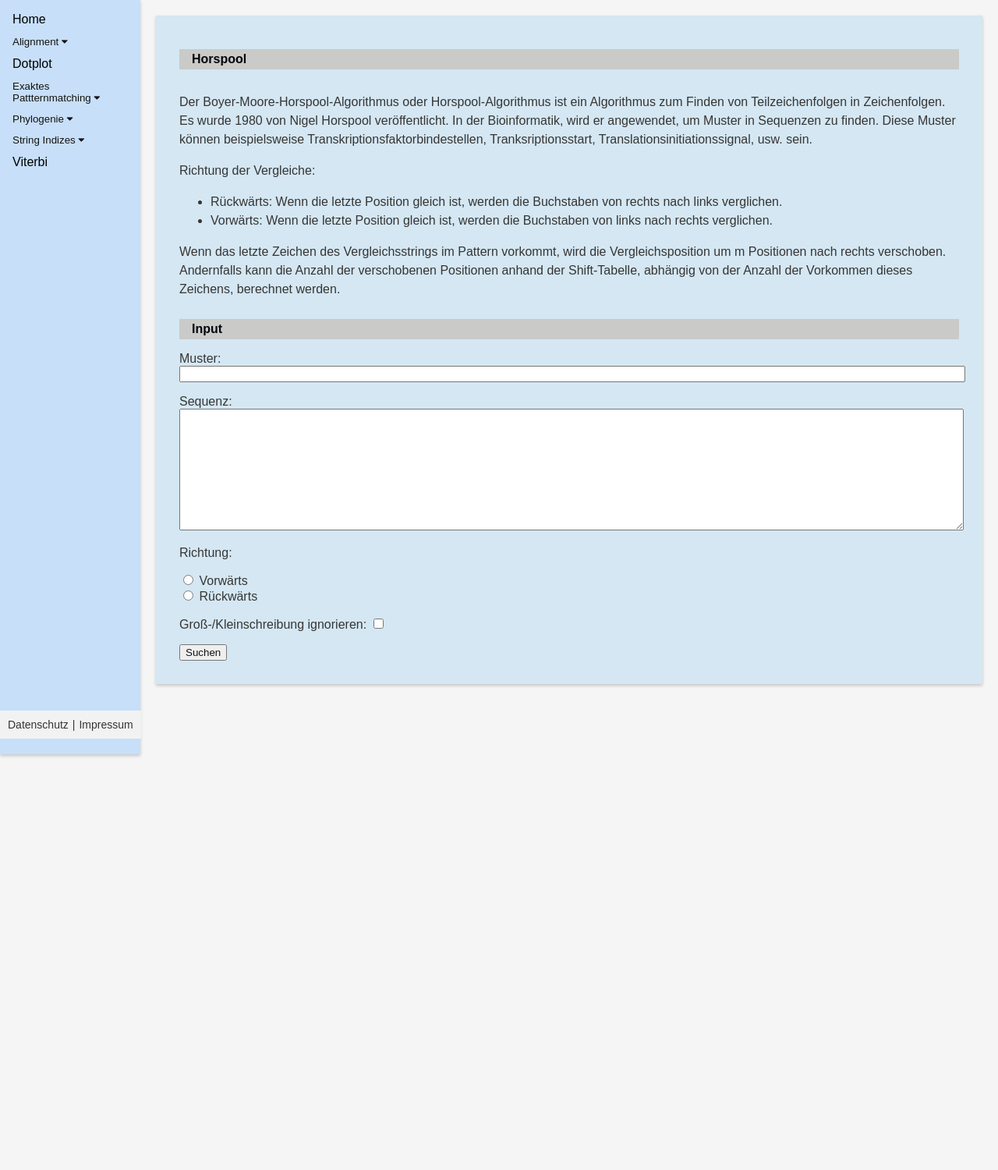
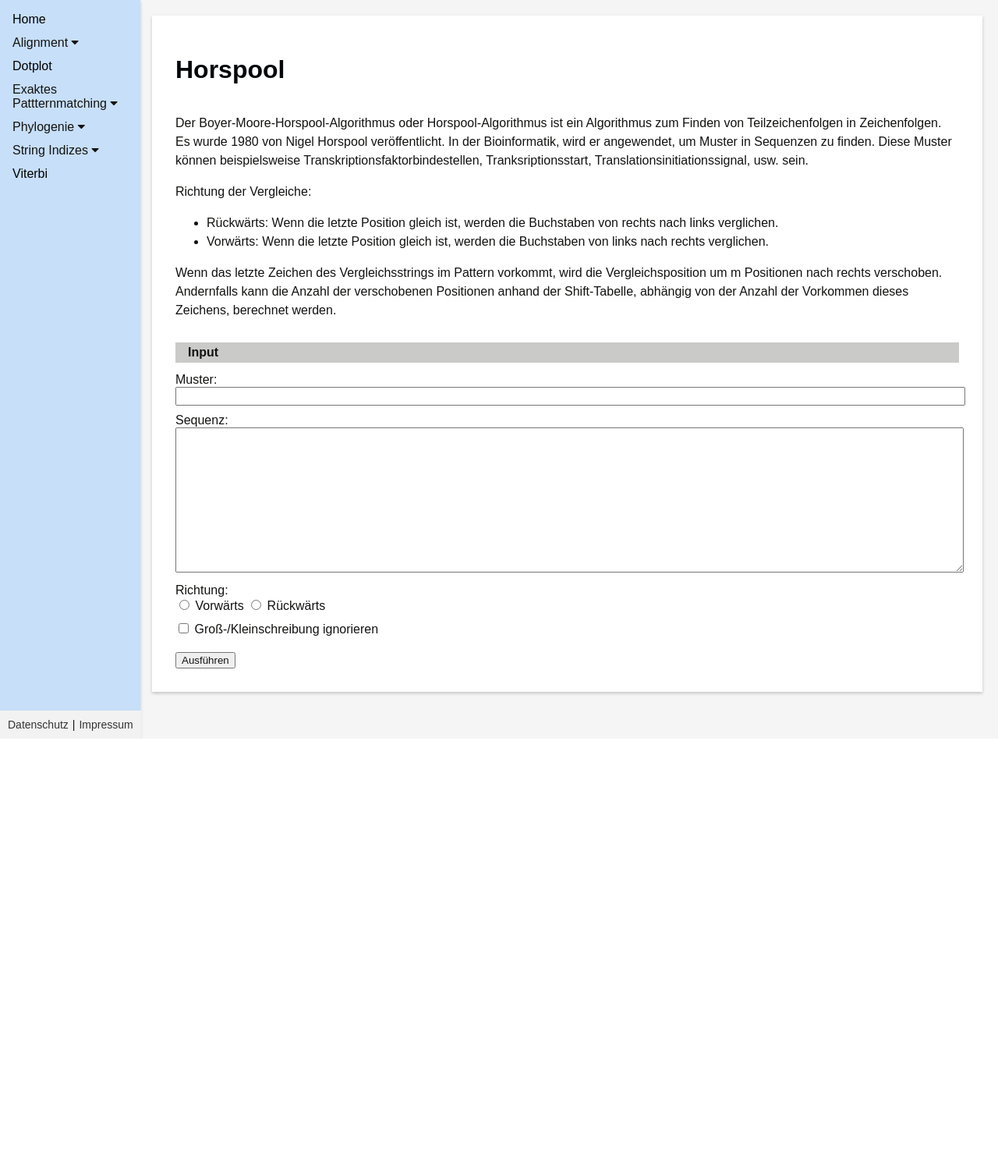
Before and after one commit to ngdqtram99/bioinformatics-hub, a Django app: page /horspool/ in a window 1280 px wide. Shown: the whole page at 78% size. After the commit the page ends 947 px from the top, so only its background shows below. Run offline with Django 4.2, Linux system fonts and the light colour scheme.

Commit message:
Makes some changes with design of the websites

```diff
--- a/webapp/forms.py
+++ b/webapp/forms.py
@@ -35,12 +35,25 @@ class HorspoolForm(forms.Form):
 class DotplotForm(forms.Form):
     sequence1 = forms.CharField(label = "Sequenz 1", max_length=200, widget=forms.TextInput(attrs={"class": "max-width-input"}))
     sequence2 = forms.CharField(label = "Sequenz 2", max_length=200, widget=forms.TextInput(attrs={"class": "max-width-input"}))
+    ignore_case_choice = forms.BooleanField(label='Groß-/Kleinschreibung ignorieren', required=False, initial=False, widget=forms.CheckboxInput())
+
+
+    def clean(self):
+        cleaned_data = super().clean()
+        sequence1 = cleaned_data.get('sequence1','')
+        sequence2 = cleaned_data.get('sequence2','')
+        ignore_case_choice = cleaned_data.get('ignore_case_choice')
+        if ignore_case_choice:
+             cleaned_data['sequence1'] = sequence1.lower()
+             cleaned_data['sequence2'] = sequence2.lower()
+        return cleaned_data
 
     def is_valid(self):
         valid = super().is_valid()
 
         sequence1 = self.cleaned_data.get('sequence1', '')
         sequence2 = self.cleaned_data.get('sequence2', '')
+
 
         sequence1_valid = re.match(r'^[A-Za-z]+$', sequence1)
         sequence2_valid = re.match(r'^[A-Za-z]+$', sequence2)
--- a/webapp/static/css/style.css
+++ /dev/null
@@ -1,120 +0,0 @@
-body {
-    font-family: Arial, sans-serif;
-    margin: 0;
-    padding: 0;
-    min-width: 100px;
-    min-height: 1500px;
-    background-color: #f5f5f5;
-    color: #373534;
-    margin: 0px;
-
-  }
-
-  .sidebar {
-    background-color: #c7dff8;
-    width: 160px;
-    padding: 10px;
-    box-shadow: 0 2px 4px 0 rgba(0,0,0,0.2);
-    height: 100vh;
-    float: left;
-  }
-
-  .menu-item {
-    display: block;
-    padding: 6px;
-    text-decoration: none;
-    color: black;
-  }
-
-  .menu-item:hover {
-    background-color:  #88bdf5;
-  }
-
-  .accordion-btn {
-    width: 100%;
-    border: none;
-    text-align: left;
-    padding: 6px;
-    background-color: transparent;
-    cursor: pointer;
-  }
-  .accordion-btn:hover {
-    background-color:  #88bdf5;
-  }
-
-  .accordion-content {
-    display: none;
-    padding-left: 10px;
-  }
-
-  .accordion-btn.active {
-    background-color: #007bff;
-    color: white;
-  }
-
-  .content {
-    margin-left: 175px;
-    padding: 20px;
-    max-height: 90vh;
-    overflow: auto;
-  }
-
-footer {
-    position: fixed;
-    bottom: 0;
-    left: 0;
-    padding: 10px;
-    background-color: #f2f2f2;
-    display: flex;
-    align-items: center;
-  }
-
-footer a {
-    text-decoration: none;
-    color: #333;
-    font-size: 14px;
-  }
-
-  .vertical-bar {
-    margin: 0 5px;
-    font-size: 14px;
-  }
-
-  .description {
-      display: inline-block;
-      line-height: 150%;
-      vertical-align: top;
-
-  }
-
-h2 {
-      background-color: #cacac8;
-      font-size: 100%;
-      font-weight: bold;
-      padding: 3pt 0pt 3pt 12pt;
-      padding-top: 3pt;
-      padding-right: 0pt;
-      padding-bottom: 3pt;
-      padding-left: 12pt;
-
-
-  }
-
-h1 {
-      color: #03060a;
-
-  }
-
-button {
-      font-family: Arial,"Helvetica Narrow",sans-serif;
-      color: #131211;
-}
-
-div.algo {
-      display: block;
-      position: sticky;
-      margin: 0px;
-      padding: 30px;
-      background-color: #d4e7f3;
-      box-shadow: 0 2px 4px 0 rgba(0,0,0,0.2);
-}
--- a/webapp/static/css/styles.css
+++ b/webapp/static/css/styles.css
@@ -2,11 +2,10 @@ body {
     font-family: Arial, sans-serif;
     margin: 0;
     padding: 0;
-    min-width: 100px;
-    min-height: 1500px;
     background-color: #f5f5f5;
-    color: #373534;
+    color: #131211;
     margin: 0px;
+
 
   }
 
@@ -17,6 +16,7 @@ body {
     box-shadow: 0 2px 4px 0 rgba(0,0,0,0.2);
     height: 100vh;
     float: left;
+    position:fixed
   }
 
   .menu-item {
@@ -37,6 +37,7 @@ body {
     padding: 6px;
     background-color: transparent;
     cursor: pointer;
+    font-size: medium;
   }
   .accordion-btn:hover {
     background-color:  #88bdf5;
@@ -115,6 +116,32 @@ div.algo {
       position: sticky;
       margin: 0px;
       padding: 30px;
-      background-color: #d4e7f3;
+      background-color: #ffffff;
       box-shadow: 0 2px 4px 0 rgba(0,0,0,0.2);
 }
+
+.error-message {
+  color: red;
+  font-style: italic;
+  font-size: small;
+}
+
+.has-error .max-width-input {
+  border: 1px solid red; /* Optionally, add a red border to the input field on error */
+}
+
+/* Add margin or padding to the container element that wraps the form fields */
+.form-field {
+  margin-bottom: 10px; /* Add space between each form field */
+}
+
+.button-container {
+  margin-top: 20px; /* Add space between the form fields and the button */
+}
+
+.max-width-input {
+  font-family: Arial, sans-serif;
+  font-size: inherit;
+  font-weight: inherit;
+
+}
--- a/webapp/templates/base.html
+++ b/webapp/templates/base.html
@@ -1,82 +1,10 @@
 {% load static %}
 <!DOCTYPE html>
 <html>
-<style>
-footer {
-  position: fixed;
-  bottom: 0;
-  left: 0;
-  padding: 10px;
-  background-color: #f2f2f2;
-  display: flex; /* Use flexbox to align items horizontally */
-  align-items: center; /* Center items vertically within the footer */
-}
 
-footer a {
-  text-decoration: none;
-  color: #333;
-  font-size: 14px;
-}
-
-.vertical-bar {
-  margin: 0 5px; /* Add some space on the left and right of the vertical bar */
-  font-size: 14px;
-}
-
-div.description {
-    display: inline-block;
-    line-height: 150%;
-    vertical-align: top;
-
-}
-
-body {
-    min-width: 100px;
-    min-height: 1500px;
-    background-color: #ffffff;
-    color: #373534;
-    margin: 0px;
-    font-family: Arial,"Helvetica Narrow",sans-serif;
-}
-
-h1 {
-    background-color: #cacac8;
-    font-size: 100%;
-    font-weight: bold;
-    padding: 3pt 0pt 3pt 12pt;
-    padding-top: 3pt;
-    padding-right: 0pt;
-    padding-bottom: 3pt;
-    padding-left: 12pt;
-
-
-}
-
-h2 {
-    color: #03060a;
-
-}
-
-button {
-    font-family: Arial,"Helvetica Narrow",sans-serif;
-    color: #131211;
-}
-
-div.algo {
-    display: block;
-    position: sticky;
-    left: 200px;
-    margin: 0px;
-    padding: 30px;
-    background-color: #d4e7f3;
-}
-
-
-
-</style>
 <head>
     <meta name="viewport" content="width=device-width, initial-scale=1">
-    <link rel="stylesheet" href="{% static 'css/style.css' %}">
+    <link rel="stylesheet" href="{% static 'css/styles.css' %}">
     <link rel="stylesheet" href="https://cdnjs.cloudflare.com/ajax/libs/font-awesome/4.7.0/css/font-awesome.min.css">
 </head>
 <body>
@@ -125,11 +53,17 @@ div.algo {
     </div>
 
     <div class="content">
+        <div class = "algo">
         {% block content %}
 
+
+
         {% endblock %}
+    </div>
 
     </div>
+
+
 
     <script src="https://cdnjs.cloudflare.com/ajax/libs/jquery/3.6.0/jquery.min.js"></script>
     <script>
--- a/webapp/templates/horspool.html
+++ b/webapp/templates/horspool.html
@@ -10,8 +10,7 @@
 }
 </style>
 <body>
-  <div class ="algo">
-    <h2>Horspool</h2>
+    <h1>Horspool</h1>
 
     <div class = "description">
     <p>Der Boyer-Moore-Horspool-Algorithmus oder Horspool-Algorithmus ist ein Algorithmus zum Finden von Teilzeichenfolgen in Zeichenfolgen. Es wurde 1980 von Nigel Horspool veröffentlicht. In der Bioinformatik, wird er angewendet, um Muster in Sequenzen zu finden. Diese Muster können beispielsweise Transkriptionsfaktorbindestellen, Tranksriptionsstart, Translationsinitiationssignal, usw. sein.</p>
@@ -28,18 +27,53 @@
 
   </p>
   </div>
-    <h1> Input </h1>
+    <h2> Input </h2>
     <form method="POST" action="{% url 'horspool' %}">
         {% csrf_token %}
-        {{ form.as_p }}
+        <div class="form-field {% if form.pattern.errors %}has-error{% endif %}">
+            <label for="{{ form.pattern.id_for_label }}">Muster:</label>
+            {{ form.pattern }}
+            {% if form.pattern.errors %}
+                <div class="error-message">
+                    {{ form.pattern.errors.as_text }}
+                </div>
+            {% endif %}
+        </div>
+        <div class="form-field {% if form.sequence.errors %}has-error{% endif %}">
+            <label for="{{ form.sequence.id_for_label }}">Sequenz:</label>
+            {{ form.sequence }}
+            {% if form.sequence.errors %}
+                <div class="error-message">
+                    {{ form.sequence.errors.as_text }}
+                </div>
+            {% endif %}
+        </div>
+        <div class="form-field">
+            <label>Richtung:</label>
+            <div>
+                {% for radio in form.direction %}
+                    <label for="{{ radio.id_for_label }}">
+                        {{ radio.tag }}
+                        {{ radio.choice_label }}
+                    </label>
+                {% endfor %}
+            </div>
+        </div>
+        <div class="form-field">
+            {{ form.ignore_case_choice }}
+            <label for="{{ form.ignore_case_choice.id_for_label }}">Groß-/Kleinschreibung ignorieren</label>
+        </div>
 
-        <button type="submit">Suchen</button>
+
+        <div class="button-container">
+            <button type="submit">Ausführen</button>
+        </div>
     </form>
 
 
 
     {% if results is not None %}
-    <h1>Output</h1>
+    <h2>Output</h2>
     <p>Es wurden {{comparisons_count}} Vergleiche gemacht.</p>
     {% if results|length > 0 %}
         <p>Das Muster wurde an folgenden Positionen gefunden:</p>
@@ -63,6 +97,5 @@
 {% endif %}
 
 </body>
-</div>
 {% endblock %}
 </html>
--- a/webapp/templates/overlap.html
+++ b/webapp/templates/overlap.html
@@ -55,10 +55,13 @@
         <p>
           Beschreibung
         </p>
+        <h2> Input </h2>
         <form method="POST" action="{% url 'overlap' %}">
             {% csrf_token %}
             {{ form.as_p }}
-            <button type="submit">Suchen</button>
+            <div class="button-container">
+              <button type="submit">Ausführen</button>
+          </div>
         </form>
       {% if matrix is not None %}
 
```
Also changed, not shown: webapp/templates/Untitled-1.html (added, +9 -0 lines), webapp/templates/dotplot.html (+30 -6 lines), webapp/templates/glocal_alignment.html (+5 -3 lines), webapp/templates/needleman_wunsch.html (+8 -3 lines), webapp/templates/neighbour_joining.html (+6 -5 lines), webapp/templates/simple_search.html (+31 -7 lines), webapp/templates/smith_waterman.html (+7 -5 lines), webapp/templates/suffix_array.html (+7 -5 lines), webapp/templates/suffix_tree.html (+6 -5 lines), webapp/templates/suffix_trie.html (+7 -5 lines), webapp/templates/upgma.html (+7 -5 lines).
